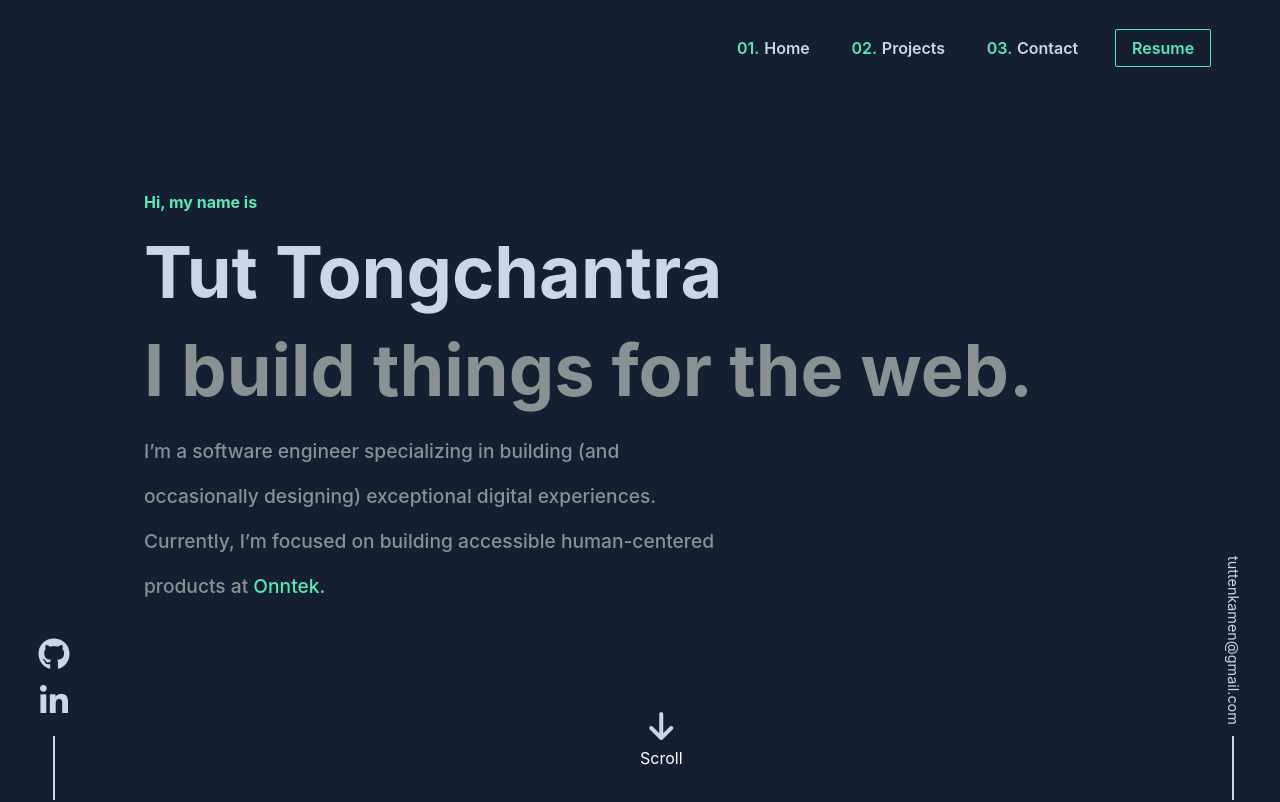
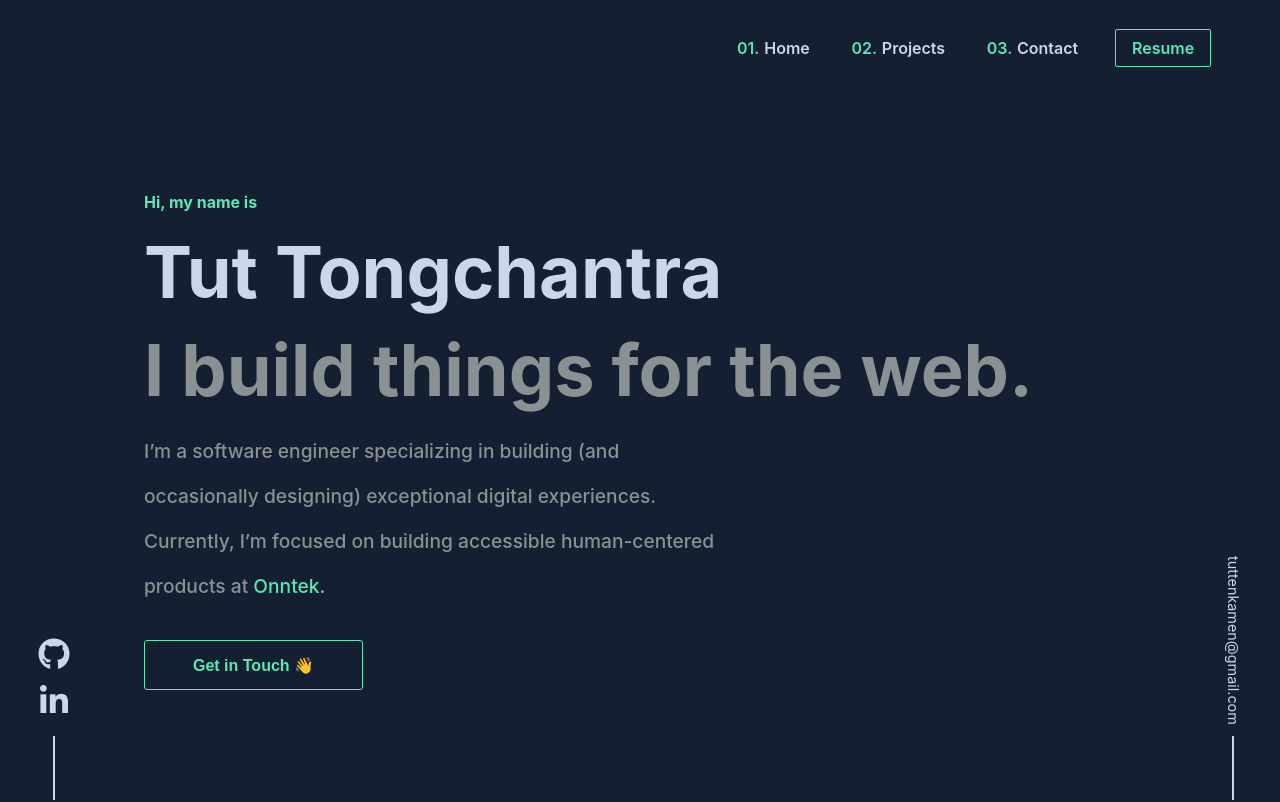
Before and after one commit to tuttongchan/final-portfolio, a React (Create React App) app in the folder client/: page / in a window 1280 px wide. Shown: the top 802 px of the page. Built offline with nearby package versions, Linux system fonts and the light colour scheme.

Commit message:
added contact button

```diff
--- a/client/src/components/header/Header.js
+++ b/client/src/components/header/Header.js
@@ -1,5 +1,6 @@
 import React from 'react';
 import './header.css';
+import { Link } from 'react-router-dom';
 
 const Header = () => {
   return (
@@ -13,6 +14,9 @@ const Header = () => {
           designing) exceptional digital experiences. Currently, I’m focused on
           building accessible human-centered products at <span>Onntek.</span>
         </h6>
+        <Link to="contact">
+          <button className="header-contact-button">Get in Touch 👋</button>
+        </Link>
       </div>
       <div className="socials-container">
         <ul>
@@ -43,12 +47,12 @@ const Header = () => {
         <div className="vertical-line"></div>
       </div>
 
-      <div className="scroll-down-container bounce">
+      {/* <div className="scroll-down-container bounce">
         <a href="#about">
           <i className="fa fa-arrow-down fa-2x"></i>
           <span>Scroll</span>
         </a>
-      </div>
+      </div> */}
     </header>
   );
 };
--- a/client/src/components/header/header.css
+++ b/client/src/components/header/header.css
@@ -1,6 +1,7 @@
 header {
-  height: 88vh;
-  padding: 6rem 9rem;
+  /* height: 88vh; */
+  /* padding: 6rem 9rem; */
+  padding: 6rem 9rem 9rem 9rem;
   background-color: rgb(20, 31, 50);
 }
 
@@ -26,10 +27,28 @@ header {
   font-size: 1.2rem;
   font-weight: 450;
   line-height: 2.8rem;
+  margin-bottom: 2rem;
 }
 
 .header-heading-4 span {
   color: rgb(93, 231, 180);
+}
+
+.header-contact-button {
+  /* padding: 1rem 4rem; */
+  padding: .9rem 3rem;
+  font-size: 1rem;
+  font-weight: 700;
+  border-radius: 3px;
+  border: 1px solid rgb(93, 231, 180);
+  color: rgb(93, 231, 180);
+  background-color: rgb(20, 31, 50);
+  cursor: pointer;
+  transition: all .3s;
+}
+
+.header-contact-button:hover {
+  filter: brightness(200%);
 }
 
 h2 {
@@ -92,7 +111,8 @@ i {
 .scroll-down-container {
   position: absolute;
   left: 50%;
-  bottom: 4%;
+  bottom: 18%;
+  /* bottom: 4%; */
 }
 
 .scroll-down-container a {
@@ -185,8 +205,7 @@ i {
 @media only screen and (max-width: 500px) {
   header {
     height: 88vh;
-    /* padding: 2rem 5rem; */
-    padding: 1rem 2rem;
+    padding: 1rem 3rem;
     background-color: rgb(20, 31, 50);
   }
 
--- a/client/src/components/navbar/Navbar.js
+++ b/client/src/components/navbar/Navbar.js
@@ -5,15 +5,11 @@ import Resume from '../../resources/TutsOfficialResume.pdf';
 import Hamburger from '../hamburger/Hamburger';
 
 const Navbar = () => {
-  const refreshPage = () => {
-    window.location.reload();
-  };
-
   return (
     <nav id="nav">
       <div className="nav-items-container">
         <ul>
-          <li onClick={refreshPage}>
+          <li>
             <Link to="/">
               <span>01.</span>
               <a>Home</a>
```
Also changed, not shown: client/src/components/navbar/navbar.css (line endings or trailing spaces).
